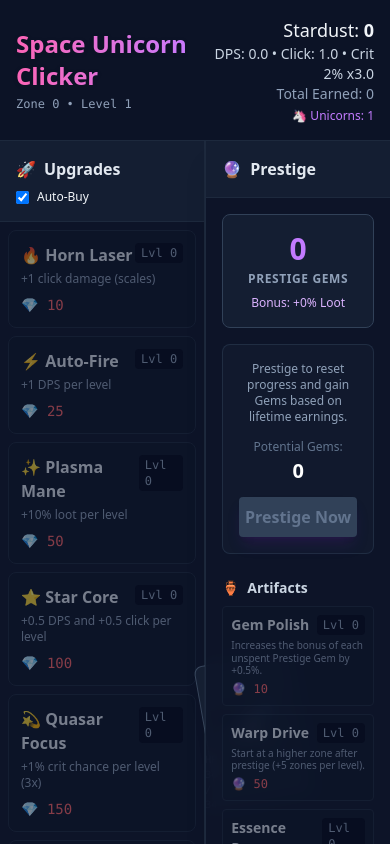
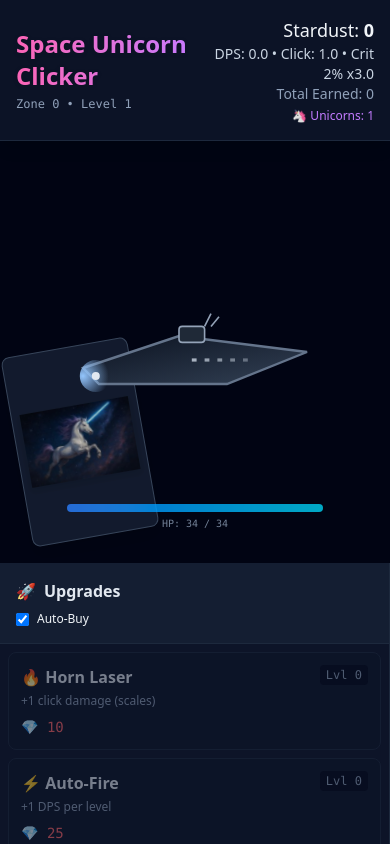
Before and after one commit to deadronos/space-unicorn-clicker, a React (Vite) app: page / in a window 390 px wide. Built offline with nearby package versions, Linux system fonts and the light colour scheme.

Commit message:
feat: Implement core game application with Pixi visuals, game logic, and interactive UI components including a ripple button.

```diff
--- a/src/App.tsx
+++ b/src/App.tsx
@@ -5,6 +5,7 @@ import { DamageNumberPool } from "./pixi/effects/DamageNumbers";
 import { BeamState, GameSnapshot, UpgradeDef } from "./types";
 import { UNICORN_IMG, UPGRADE_DEFS, UNICORN_CARD_LAYOUT } from "./config";
 import { clamp, fmt } from "./utils";
+import { RippleButton } from "./components/RippleButton";
 import {
   loadState,
   saveState,
@@ -439,9 +440,9 @@ export default function App() {
         </header>
 
         {/* Main Content */}
-        <div className="flex-1 flex overflow-hidden">
+        <div className="flex-1 flex flex-wrap lg:flex-nowrap overflow-y-auto lg:overflow-hidden">
           {/* Left Panel: Upgrades */}
-          <div className="w-80 bg-slate-900/90 backdrop-blur-sm border-r border-slate-800 flex flex-col shadow-xl">
+          <div className="order-2 lg:order-1 w-full md:w-1/2 lg:w-80 bg-slate-900/90 backdrop-blur-sm border-r border-slate-800 flex flex-col shadow-xl h-96 lg:h-auto">
             <div className="p-4 border-b border-slate-800 bg-slate-800/50">
               <h2 className="font-bold text-slate-200 flex items-center gap-2">
                 <span>🚀</span> Upgrades
@@ -489,7 +490,7 @@ export default function App() {
           </div>
 
           {/* Center: Game View */}
-          <div className="flex-1 relative bg-black/20 flex flex-col items-center justify-center perspective-1000">
+          <div className="order-1 lg:order-2 w-full lg:flex-1 h-[50vh] lg:h-auto relative bg-black/20 flex flex-col items-center justify-center perspective-1000 shrink-0">
 
             {/* Unicorn Cards (Visual Only) */}
             <div className="absolute inset-0 pointer-events-none">
@@ -497,7 +498,7 @@ export default function App() {
                 <div
                   key={i}
                   ref={el => { if (el) unicornRefs.current[i] = el; }}
-                  className="absolute w-24 h-36 bg-slate-800/80 border border-slate-600 rounded-lg shadow-lg flex items-center justify-center transition-all duration-500"
+                  className="absolute w-32 h-48 bg-slate-800/80 border border-slate-600 rounded-lg shadow-lg flex items-center justify-center transition-all duration-500"
                   style={{
                     left: `${pos.left}%`,
                     bottom: `${pos.bottom}%`,
@@ -511,7 +512,7 @@ export default function App() {
             </div>
 
             {/* Click Zone & Ship */}
-            <button
+            <RippleButton
               ref={clickZoneRef}
               title="Click to fire your horn laser!"
               className="relative w-full max-w-2xl aspect-video outline-none group cursor-crosshair"
@@ -543,7 +544,7 @@ export default function App() {
 
 
               </div>
-            </button>
+            </RippleButton>
 
             {/* Boss HP Bar */}
             {derived.ship.isBoss && (
@@ -554,7 +555,7 @@ export default function App() {
                 </div>
                 <div className="h-4 bg-slate-900/80 rounded-full overflow-hidden border border-red-900/50 shadow-[0_0_15px_rgba(220,38,38,0.3)]">
                   <div
-                    className="h-full bg-linear-to-r from-red-600 to-red-500 transition-all duration-200 ease-out"
+                    className="h-full bg-linear-to-r from-red-600 to-red-500 transition-all duration-300 ease-out"
                     style={{ width: `${(derived.ship.hp / derived.ship.maxHp) * 100}%` }}
                   />
                 </div>
@@ -566,7 +567,7 @@ export default function App() {
               <div className="absolute bottom-8 left-1/2 -translate-x-1/2 w-64 max-w-[80%] opacity-80 hover:opacity-100 transition-opacity">
                 <div className="h-2 bg-slate-800 rounded-full overflow-hidden">
                   <div
-                    className="h-full bg-linear-to-r from-blue-500 to-cyan-400 transition-all duration-200"
+                    className="h-full bg-linear-to-r from-blue-500 to-cyan-400 transition-all duration-300 ease-out"
                     style={{ width: `${(derived.ship.hp / derived.ship.maxHp) * 100}%` }}
                   />
                 </div>
@@ -579,7 +580,7 @@ export default function App() {
           </div>
 
           {/* Right Panel: Prestige & Info */}
-          <div className="w-72 bg-slate-900/90 backdrop-blur-sm border-l border-slate-800 flex flex-col shadow-xl">
+          <div className="order-3 lg:order-3 w-full md:w-1/2 lg:w-72 bg-slate-900/90 backdrop-blur-sm border-l border-slate-800 flex flex-col shadow-xl h-96 lg:h-auto">
             <div className="p-4 border-b border-slate-800 bg-slate-800/50">
               <h2 className="font-bold text-slate-200 flex items-center gap-2">
                 <span>🔮</span> Prestige
@@ -678,7 +679,7 @@ export default function App() {
             </div>
           </div>
         </div>
-      </div>
-    </div>
+      </div >
+    </div >
   );
 }
--- /dev/null
+++ b/src/components/RippleButton.tsx
@@ -0,0 +1,64 @@
+import React, { useState, useRef, useEffect, forwardRef } from 'react';
+
+interface Ripple {
+    id: number;
+    x: number;
+    y: number;
+}
+
+interface RippleButtonProps extends React.ButtonHTMLAttributes<HTMLButtonElement> {
+    children: React.ReactNode;
+}
+
+export const RippleButton = forwardRef<HTMLButtonElement, RippleButtonProps>(({ children, className, onClick, ...props }, ref) => {
+    const [ripples, setRipples] = useState<Ripple[]>([]);
+    const nextId = useRef(0);
+
+    useEffect(() => {
+        const timer = setInterval(() => {
+            setRipples(prev => {
+                if (prev.length === 0) return prev;
+                // Remove old ripples (assuming 600ms animation)
+                return prev;
+            });
+        }, 1000);
+        return () => clearInterval(timer);
+    }, []);
+
+    const handleClick = (e: React.MouseEvent<HTMLButtonElement>) => {
+        const rect = e.currentTarget.getBoundingClientRect();
+        const x = e.clientX - rect.left;
+        const y = e.clientY - rect.top;
+
+        const id = nextId.current++;
+        setRipples(prev => [...prev, { id, x, y }]);
+
+        // Auto remove after 600ms
+        setTimeout(() => {
+            setRipples(prev => prev.filter(r => r.id !== id));
+        }, 600);
+
+        if (onClick) onClick(e);
+    };
+
+    return (
+        <button ref={ref} className={`relative overflow-hidden ${className}`} onClick={handleClick} {...props}>
+            {children}
+            {ripples.map(r => (
+                <span
+                    key={r.id}
+                    className="absolute rounded-full bg-white/30 pointer-events-none animate-ripple"
+                    style={{
+                        left: r.x,
+                        top: r.y,
+                        width: 20,
+                        height: 20,
+                        transform: 'translate(-50%, -50%)',
+                    }}
+                />
+            ))}
+        </button>
+    );
+});
+
+RippleButton.displayName = 'RippleButton';
--- a/src/index.css
+++ b/src/index.css
@@ -5,3 +5,18 @@
 
 /* Keep app layout baseline: ensure root fills the viewport. */
 html, body, #root { height: 100%; }
+
+@keyframes ripple {
+  0% {
+    transform: translate(-50%, -50%) scale(0);
+    opacity: 0.8;
+  }
+  100% {
+    transform: translate(-50%, -50%) scale(15);
+    opacity: 0;
+  }
+}
+
+.animate-ripple {
+  animation: ripple 0.6s linear;
+}
--- a/src/pixi/display/DamageNumberGraphic.ts
+++ b/src/pixi/display/DamageNumberGraphic.ts
@@ -2,6 +2,9 @@
 export default class DamageNumberGraphic {
   app: any
   text: any
+  life: number = 0
+  maxLife: number = 0
+  startY: number = 0
 
   private static _pool: any[] = []
 
@@ -25,6 +28,8 @@ export default class DamageNumberGraphic {
       if (!t) return
       try { t.text = '' } catch (e) { }
       try { t.visible = false } catch (e) { }
+      try { t.alpha = 1 } catch (e) { }
+      try { t.scale.set(1) } catch (e) { }
       this._pool.push(t)
     } catch (e) {
       // ignore
@@ -51,11 +56,17 @@ export default class DamageNumberGraphic {
         if (opts?.style) {
           try { this.text.style = opts.style } catch (e) { }
         }
+
+        // Reset transform
+        this.text.alpha = 1;
+        this.text.scale.set(0.5); // Start small
       } catch (e) { }
 
       try {
         const x = opts?.x ?? 0
         const y = opts?.y ?? 0
+        this.startY = y;
+
         if (typeof this.text.position !== 'undefined') {
           try { this.text.position.x = x } catch (e) { }
           try { this.text.position.y = y } catch (e) { }
@@ -63,20 +74,65 @@ export default class DamageNumberGraphic {
           try { this.text.x = x } catch (e) { }
           try { this.text.y = y } catch (e) { }
         }
+
+        // Center anchor for better scaling
+        try { this.text.anchor.set(0.5) } catch (e) { }
       } catch (e) { }
 
       try {
         if (this.app && this.app.stage && typeof this.app.stage.addChild === 'function') {
           this.app.stage.addChild(this.text)
         }
+        // Add to ticker
+        if (this.app && this.app.ticker) {
+          this.app.ticker.add(this.update, this);
+        }
       } catch (e) { }
+
+      // Set lifetime (approximate based on duration passed or default)
+      // Note: The pool handles the actual destruction timeout, this is just for animation math
+      this.maxLife = 60; // approx 1 second at 60fps
+      this.life = 0;
+
     } catch (e) {
       // ignore
     }
   }
 
+  update(ticker: any) {
+    if (!this.text) return;
+    const dt = ticker.deltaTime;
+    this.life += dt;
+
+    const t = Math.min(this.life / this.maxLife, 1);
+
+    // Pop effect: Scale up quickly then settle
+    let scale = 1;
+    if (t < 0.2) {
+      scale = 0.5 + (t / 0.2) * 1.0; // 0.5 -> 1.5
+    } else if (t < 0.4) {
+      scale = 1.5 - ((t - 0.2) / 0.2) * 0.5; // 1.5 -> 1.0
+    }
+
+    try {
+      this.text.scale.set(scale);
+
+      // Float up
+      this.text.y = this.startY - (t * 50); // Move up 50px
+
+      // Fade out near end
+      if (t > 0.7) {
+        this.text.alpha = 1 - ((t - 0.7) / 0.3);
+      }
+    } catch (e) { }
+  }
+
   destroy() {
     try {
+      if (this.app && this.app.ticker) {
+        this.app.ticker.remove(this.update, this);
+      }
+
       if (!this.text) return
       try {
         if (this.app && this.app.stage && typeof this.app.stage.removeChild === 'function') {
```
